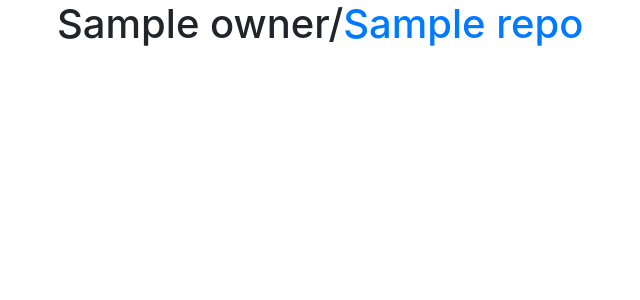
After one commit to jeschkies/unit, a Python web app: template unitfm/templates/commits.html in a window 1280 px wide. The commit adds this page. Shown: the top 300 px of the page, without its empty margins (28-668 px from the left). Run offline with Jinja, Linux system fonts and the light colour scheme; the template is opened without the code that fills it: most values are stand-ins (such as "Sample title", 1, 10 or a date in 2020); some libraries are stand-ins or nearby versions.

Commit message:
Create commits index template.

```diff
--- /dev/null
+++ b/unitfm/templates/commits.html
@@ -0,0 +1,11 @@
+{% extends "layout.html" %}
+{% block body %}
+<div class="container">
+    <div class="row">
+        <div class="col">
+            <h1>{{ owner|e }}/<a href="{{ url('view_commits', owner=owner, repo=repo) }}">{{ repo|e }}</a></h1>
+        </div>
+    </div>
+
+</div>
+{% endblock %}
--- a/unitfm/templates/junit.html
+++ b/unitfm/templates/junit.html
@@ -3,7 +3,7 @@
 <div class="container">
     <div class="row">
         <div class="col">
-            <h1>{{ owner|e }}/<a href="#">{{ repo|e }}</a></h1>
+            <h1>{{ owner|e }}/<a href="{{ url('view_commits', owner=owner, repo=repo) }}">{{ repo|e }}</a></h1>
             <div>Failures: {{ failures }}</div>
             <div>Tests: {{ tests_count }}</div>
         </div>
```
Also changed, not shown: unitfm/main.py (+10 -1 lines), 1 other file.
